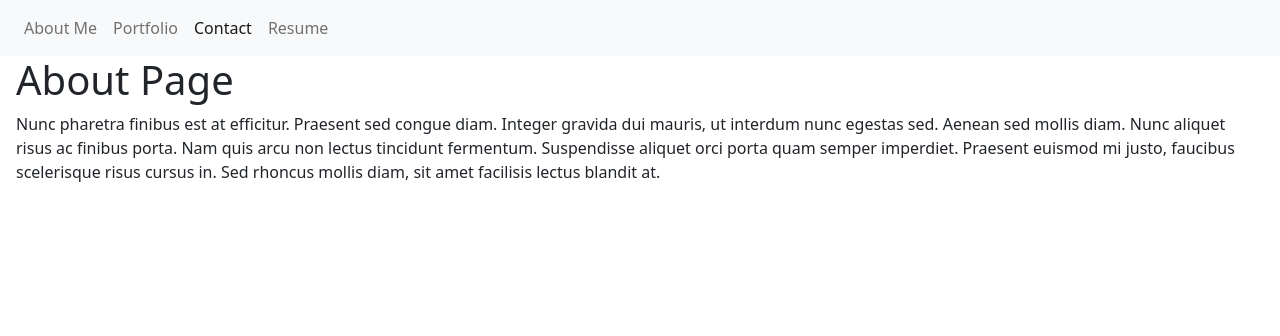
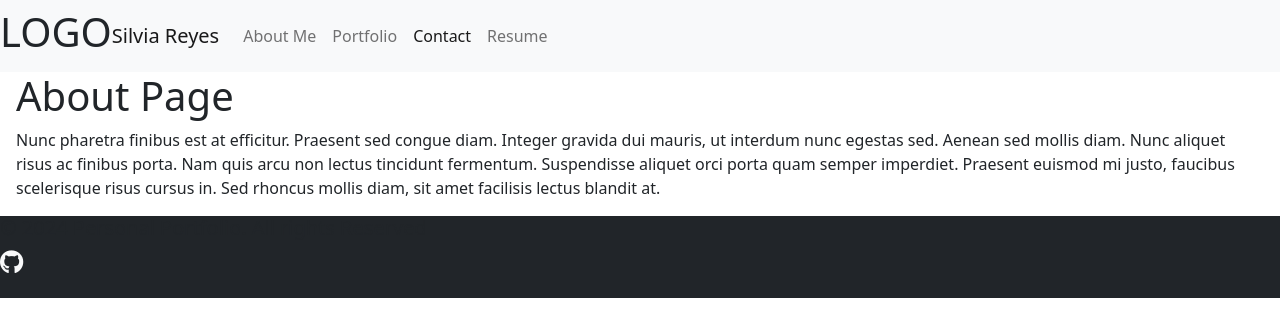
Before and after one commit to NathaliaReyes/personal-portfolio, a React (Vite) app in the folder personal-portfolio/: page /Contact in a window 1280 px wide. Shown: the top 336 px of the page. Built offline with nearby package versions, Linux system fonts and the light colour scheme.

Commit message:
Adding Footer component

```diff
--- a/personal-portfolio/index.html
+++ b/personal-portfolio/index.html
@@ -5,9 +5,15 @@
     <link rel="icon" type="image/svg+xml" href="/vite.svg" />
     <meta name="viewport" content="width=device-width, initial-scale=1.0" />
     <title>Portfolio</title>
+    <!-- Font Awesome link -->
+    <link rel="stylesheet" href="https://cdnjs.cloudflare.com/ajax/libs/font-awesome/5.15.4/css/all.min.css">
   </head>
   <body>
     <div id="root"></div>
     <script type="module" src="/src/main.jsx"></script>
+    <script src="https://code.jquery.com/jquery-3.2.1.slim.min.js" integrity="sha384-KJ3o2DKtIkvYIK3UENzmM7KCkRr/rE9/Qpg6aAZGJwFDMVNA/GpGFF93hXpG5KkN" crossorigin="anonymous"></script>
+    <script src="https://cdn.jsdelivr.net/npm/popper.js@1.12.9/dist/umd/popper.min.js" integrity="sha384-ApNbgh9B+Y1QKtv3Rn7W3mgPxhU9K/ScQsAP7hUibX39j7fakFPskvXusvfa0b4Q" crossorigin="anonymous"></script>
+    <script src="https://cdn.jsdelivr.net/npm/bootstrap@4.0.0/dist/js/bootstrap.min.js" integrity="sha384-JZR6Spejh4U02d8jOt6vLEHfe/JQGiRRSQQxSfFWpi1MquVdAyjUar5+76PVCmYl" crossorigin="anonymous"></script>
+
   </body>
 </html>
--- a/personal-portfolio/src/App.jsx
+++ b/personal-portfolio/src/App.jsx
@@ -1,15 +1,17 @@
 // Bringing in the required import from 'react-router-dom'
 import { Outlet } from 'react-router-dom';
-import Nav from './components/NavTabs';
+import Header from './components/Header';
+import Footer from './components/Footer';
 
 function App() {
   // The Outlet component will conditionally swap between the different pages according to the URL
   return (
     <>
-      <Nav />
+      <Header />
       <main className="mx-3">
         <Outlet />
       </main>
+      <Footer />
     </>
   );
 }
--- /dev/null
+++ b/personal-portfolio/src/components/Footer.jsx
@@ -0,0 +1,15 @@
+import React from 'react';
+
+function Footer() {
+  return (
+    // <>
+      <footer className="bg-dark">
+        <h3 className="mt-3 h5"> &copy; 2024 Personal Portfolio. All rights Reserved</h3>
+        <a className="mt-3 h4 text-light" href="https://github.com/NathaliaReyes/personal-portfolio.git" target="_blank">
+          <i className="fab fa-github mb-4"></i></a>
+      </footer>
+    // </>
+  )
+}
+
+export default Footer;
--- a/personal-portfolio/src/components/Header.jsx
+++ b/personal-portfolio/src/components/Header.jsx
@@ -0,0 +1,12 @@
+import React from 'react';
+import NavTabs from './NavTabs';
+
+function Header() {
+  return (
+    <header>
+      <NavTabs />
+    </header>
+  );
+}
+
+export default Header;
--- a/personal-portfolio/src/components/NavTabs.jsx
+++ b/personal-portfolio/src/components/NavTabs.jsx
@@ -1,3 +1,4 @@
+import React, { useEffect } from 'react';
 import { Link, useLocation } from 'react-router-dom';
 
 // Here we are using object destructuring assignment to pluck off our variables from the props object
@@ -5,18 +6,26 @@ import { Link, useLocation } from 'react-router-dom';
 function NavTabs() {
   const currentPage = useLocation().pathname;
 
+  useEffect(() => {
+    const navbar = document.querySelector('.navbar-collapse');
+    const navLinks = document.querySelectorAll('.nav-link');
+
+    navLinks.forEach((link) => {
+      link.addEventListener('click', () => {
+        navbar.classList.remove('show');
+      });
+    });
+  }, []);
+
   return (
-    <nav className='navbar navbar-expand-lg navbar-light bg-light'>
-      <a className="navbar-brand" href="#"></a>
-      <button className='navbar-toggler' type='button' data-toggle='collapse' data-target="#navbarSupportedContent" aria-controls="navbarSupportedContent" aria-expanded="false" aria-label="Toggle navigation">
-        <img src="/docs/4.0/assets/brand/bootstrap-solid.svg" width="30" height="30" className="d-inline-block align-top" alt="" />
-          Silvia Reyes
-
+    <>
+      <nav className='navbar navbar-expand-lg navbar-light bg-light sticky-top'>
+        <h1>LOGO</h1>
+        <a className="navbar-brand" href="#">Silvia Reyes</a>
+        <button className="navbar-toggler" type="button" data-toggle="collapse" data-target="#navbarSupportedContent" aria-controls="navbarSupportedContent" aria-expanded="false" aria-label="Toggle navigation">
           <span className="navbar-toggler-icon"></span>
-
         </button>
-
-      <div>
+        <div className="collapse navbar-collapse" id="navbarSupportedContent">
           <ul className="navbar-nav mr-auto">
             <li className="nav-item">
               <Link
@@ -58,6 +67,7 @@ function NavTabs() {
           </ul>
         </div>
       </nav>
+    </>
   );
 }
 
```
Also changed, not shown: personal-portfolio/src/components/Project.jsx (added). Lines whose indentation alone changed are shown as unchanged.
